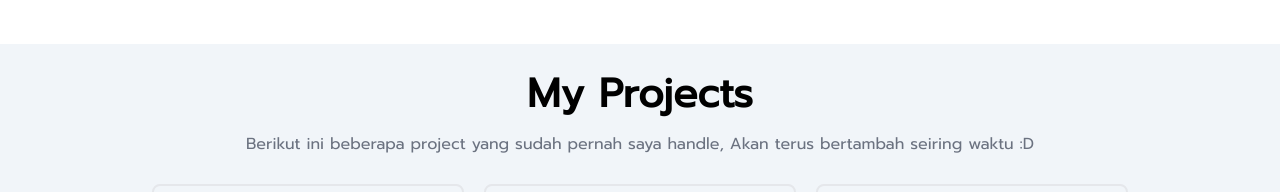
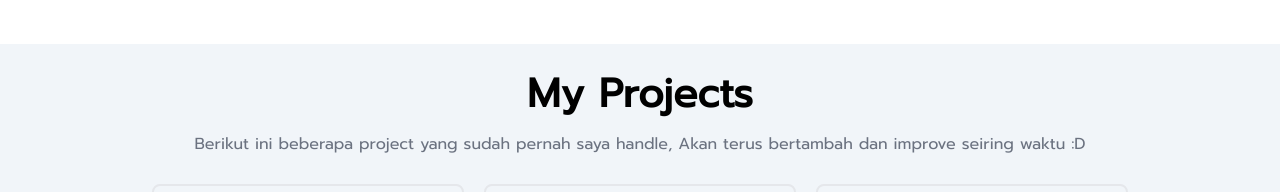
Before and after one commit to justnotiyann/justnotiyann.github.io, a website: page index.html in a window 1280 px wide. Shown: the part 960-1152 px from the top of the page. Drawn offline with nearby package versions, Linux system fonts and the light colour scheme.

Commit message:
Finalisasi

```diff
--- a/index.html
+++ b/index.html
@@ -103,7 +103,8 @@
             <div class="w-full title text-center py-5 ">
                 <h1 class="text-[2.5em] font-bold">My Projects</h1>
                 <p class="text-gray-500 py-2">
-                    Berikut ini beberapa project yang sudah pernah saya handle, Akan terus bertambah seiring waktu :D
+                    Berikut ini beberapa project yang sudah pernah saya handle, Akan terus bertambah dan improve seiring
+                    waktu :D
                 </p>
             </div>
             <div class="w-full projects flex flex-col gap-y-5 md:flex-row md:gap-x-5 md:justify-center md:items-start md:flex-wrap md:items-start"
```
